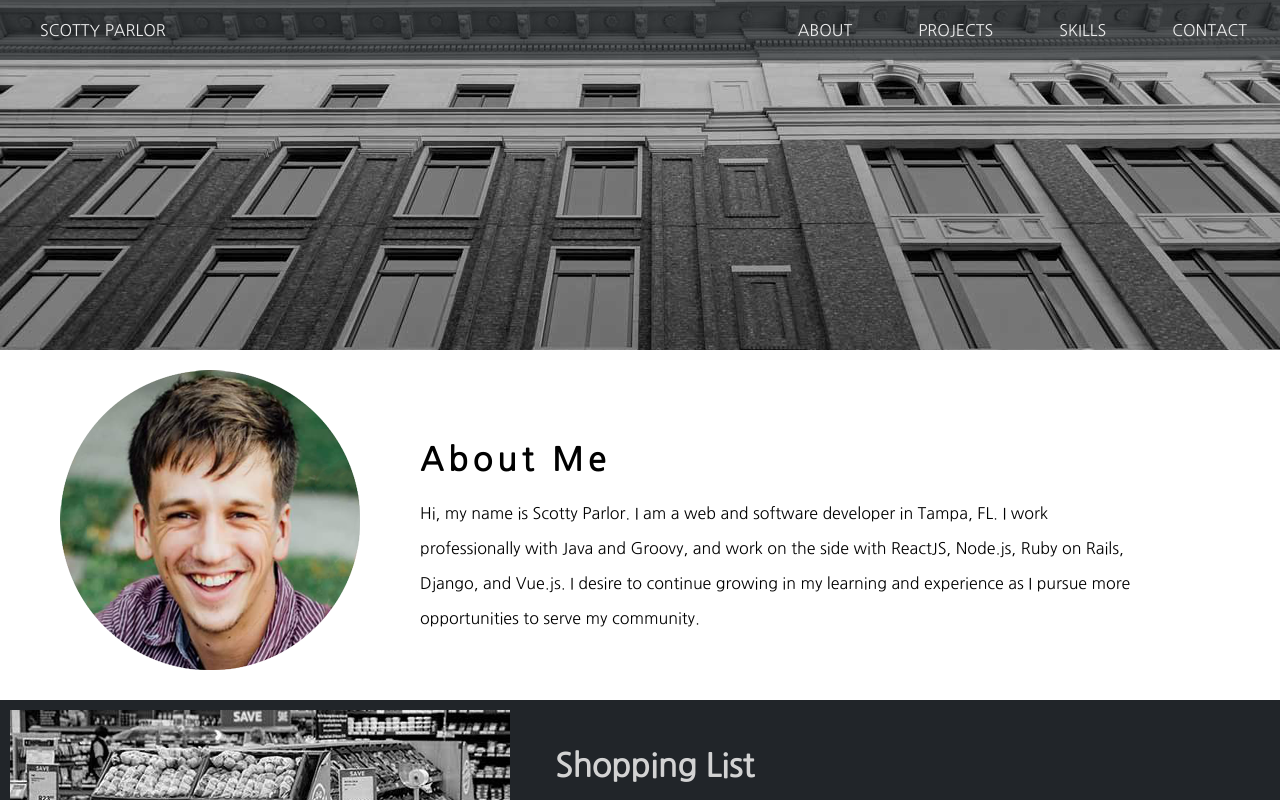
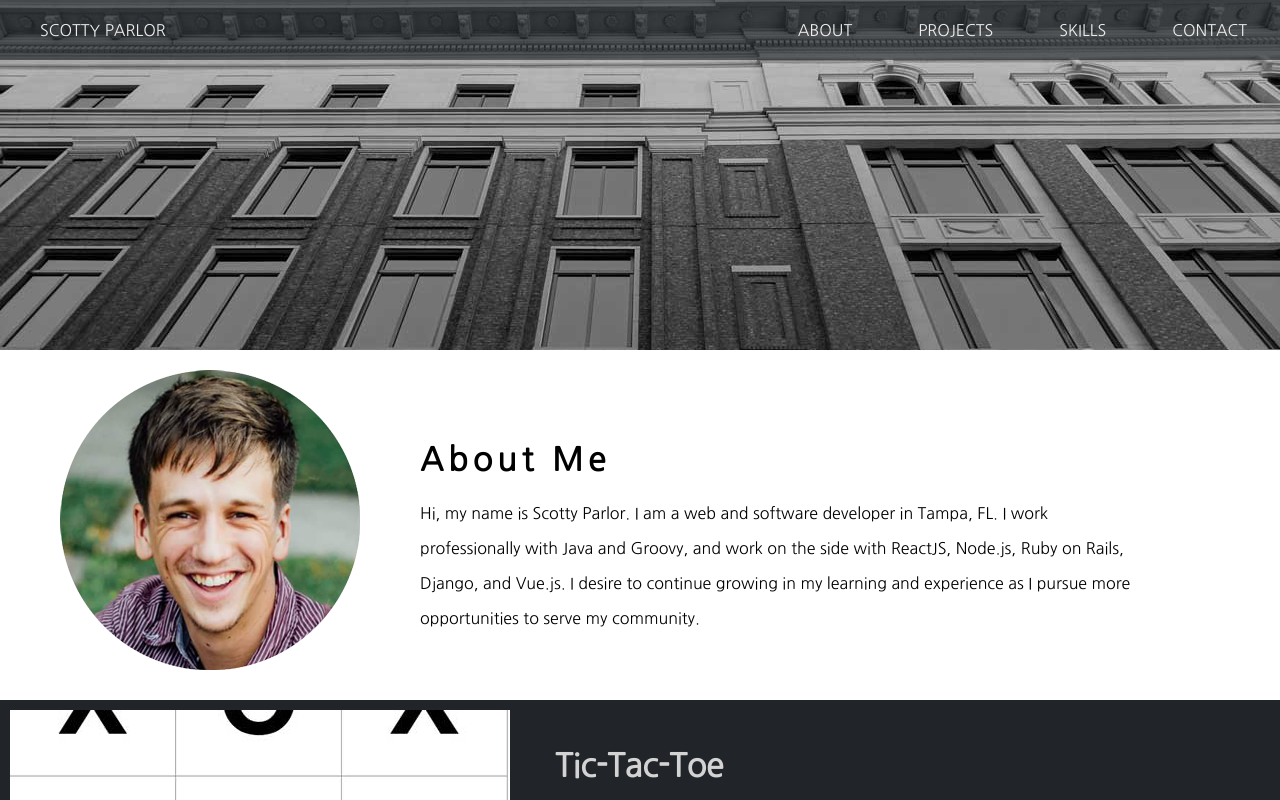
Before and after one commit to sparlor/portfolio, a React (Create React App) app: page / in a window 1280 px wide. Shown: the top 800 px of the page. Built offline with nearby package versions, Linux system fonts and the light colour scheme.

Commit message:
tic tac toe app

```diff
--- a/src/App.js
+++ b/src/App.js
@@ -8,6 +8,7 @@ import grocery from './images/shopping.jpg';
 import budget from './images/budget.jpg';
 import Skills from './components/skills';
 import Contact from './components/contact';
+import tictactoe from './images/tictactoe.jpg';
 
 
 class App extends Component {
@@ -17,6 +18,13 @@ class App extends Component {
       <Navbar />
       <Header />
       <About />
+
+      <Projects id = "tic-tac-toe"
+      projectName = "Tic-Tac-Toe"
+      image = {tictactoe}
+      >
+      This application was my first introduction to React. This game provides a status of which players turn, a history of the moves in the match, and a winner at the end.
+      </Projects>
       <Projects id = "project1"
       projectName = "Shopping List"
       image = {grocery}
```
Also changed, not shown: src/images/tictactoe.jpg (added).
